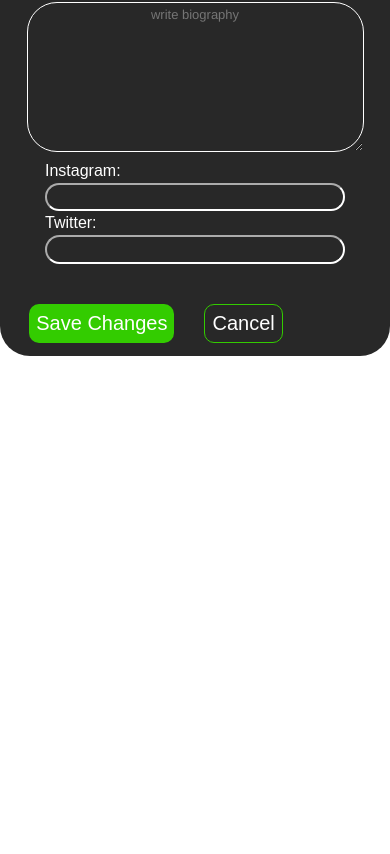
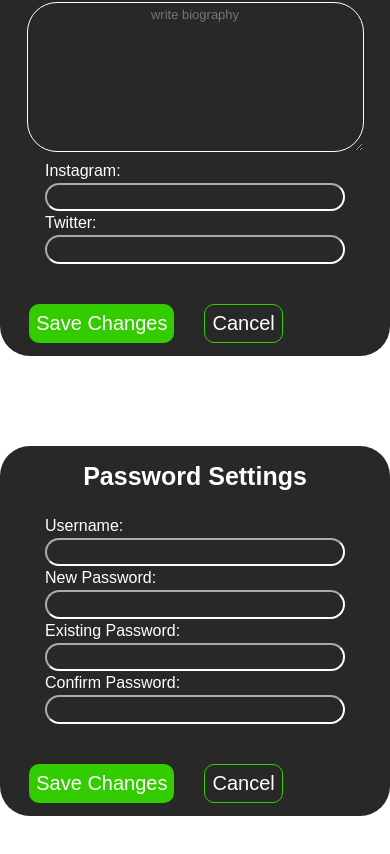
Before and after one commit to Valuegate/CicateProject, a React (Create React App) app: page /institution/settings in a window 390 px wide. Shown: the part 811-1665 px from the top of the page. Before the commit the page ends 1217 px from the top, so only its background shows below. Built offline with nearby package versions, Linux system fonts and the light colour scheme.

Commit message:
seettings mobile

```diff
--- a/src/pages/institution/settings/Settings.jsx
+++ b/src/pages/institution/settings/Settings.jsx
@@ -86,10 +86,48 @@ const SettingsUniversity = () => {
                 <button className='profile_btn'>Save Changes</button>
                 <button className='profile_btn1'>Cancel</button>
                </div>
+
+
               </div>
+
+
             </div>
 
+            <div className='profile_justify'>
+<div className='profile_black4'>
+<div className='top_profile'>
+               <div className='profile_column'>
+                    <h1 className='profile_profile'>Password Settings</h1>
 
+                </div>
+               </div>
+               <form action="" className='form_profile'>
+                 <div className='profile_column'>
+                    <label htmlFor="" className=''> Username: <br />
+                        <input type="text" className='inputs'/>
+                    </label>
+
+                    <label htmlFor="" className=''> New Password: <br />
+                        <input type="text" className='inputs'/>
+                    </label>
+                 </div>
+                 <div className='profile_column'>
+                 <label htmlFor="" className=''> Existing Password: <br />
+                        <input type="text" className='inputs'/>
+                    </label>
+
+                    <label htmlFor="" className=''> Confirm Password: <br />
+                        <input type="text" className='inputs'/>
+                    </label>
+                 </div>
+
+               </form>
+               <div className='bottom_profile'>
+                <button className='profile_btn'>Save Changes</button>
+                <button className='profile_btn1'>Cancel</button>
+               </div>
+</div>
+</div>
       </div>
   )
 }
```
